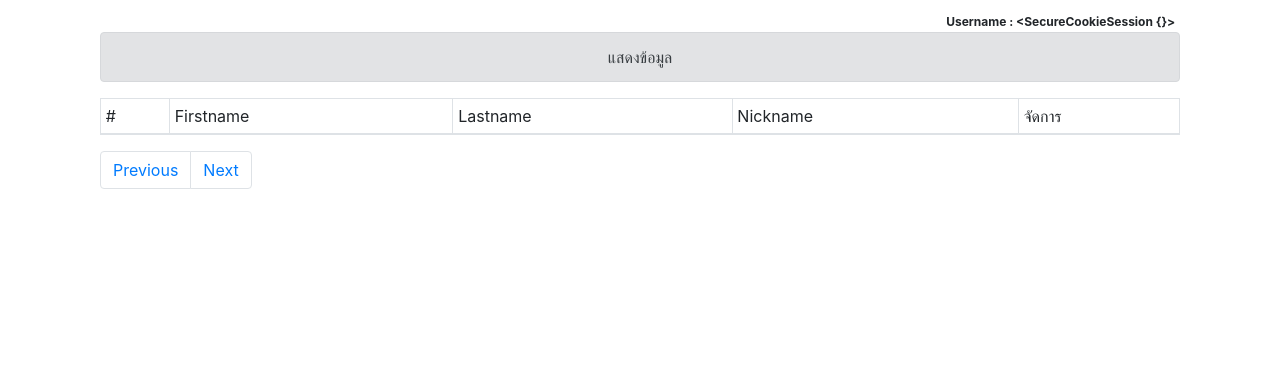
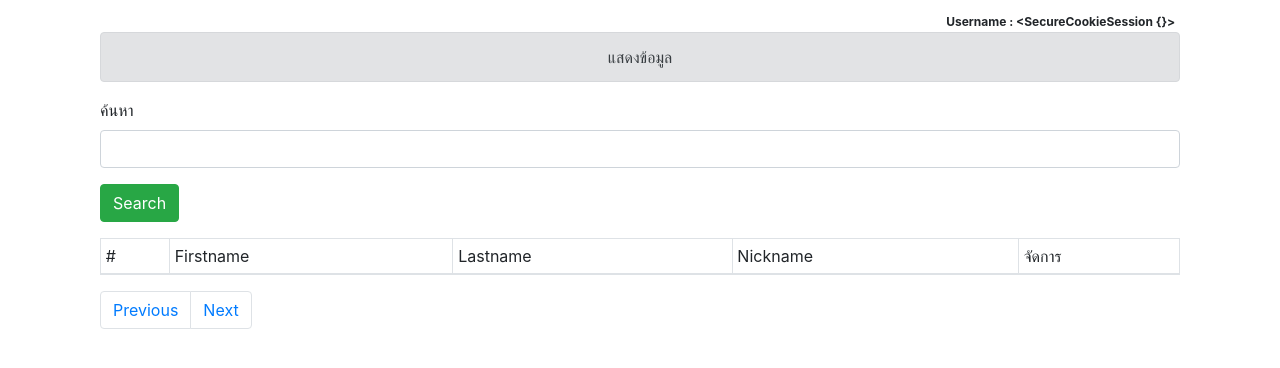
Before and after one commit to ezynook/flask-tutorial, a Flask app: template templates/showdata.html in a window 1280 px wide. Shown: the part 56-424 px from the top of the page. Run offline with Flask 2, Linux system fonts and the light colour scheme; the template is opened without the code that fills it, so the values that code supplies are empty.

Commit message:
Add Searching

```diff
--- a/app.py
+++ b/app.py
@@ -46,7 +46,7 @@
         flash('Login Failure')
     else:
         session['username'] = c_username
-        return redirect(url_for('showdata', page_num=1))
+        return redirect(url_for('showdata', page_num=1, filter = None))
 
 #Signup-page
 @app.route("/signup-page")
@@ -69,16 +69,18 @@
     return render_template('index.html')
 
 #Show Data
-@app.route('/showdata/<int:page_num>')
+@app.route('/showdata/<int:page_num>', methods=['GET'])
 def showdata(page_num):
-
+    filter = request.args.get('filter')
     if session.get("username") == None:
         return redirect(url_for("index"))
     else:
+        if filter:
+            result = users.query.filter(users.fname.like('%%'+filter+'%%')).paginate(per_page=3, page=page_num, error_out=False)
+        else:
+            result = users.query.paginate(per_page=3, page=page_num, error_out=False)
 
-        result = users.query.paginate(per_page=3, page=page_num, error_out=False)
-
-        return render_template("showdata.html", data=result, session=session['username'],pagelength=page_num)
+        return render_template("showdata.html", data=result, session=session['username'], pagelength=page_num)
 
 #Add Page
 @app.route('/add')
--- a/templates/showdata.html
+++ b/templates/showdata.html
@@ -7,6 +7,13 @@
 <div class="alert alert-secondary" role="alert" align="center">
     แสดงข้อมูล
 </div>
+<form action="/showdata/1" method="get">
+    <label for="">ค้นหา</label>
+    <input type="text" name="filter" class="form-control">
+    <p></p>
+    <input type="submit" value="Search" class="btn btn-success">
+</form>
+<p></p>
 <table class="table table-striped table-bordered table-sm" id="showData">
     <thead>
         <tr>
@@ -41,7 +48,7 @@
             {% else %}
             {% endif %}
         {% endfor %}
-      <li class="page-item"><a class="page-link" href="{{url_for('showdata', page_num=data.last-1)}}">Next</a></li>
+      <li class="page-item"><a class="page-link" href="{{url_for('showdata', page_num=data.last)}}">Next</a></li>
     </ul>
   </nav>
 
```
Also changed, not shown: flask.db.
